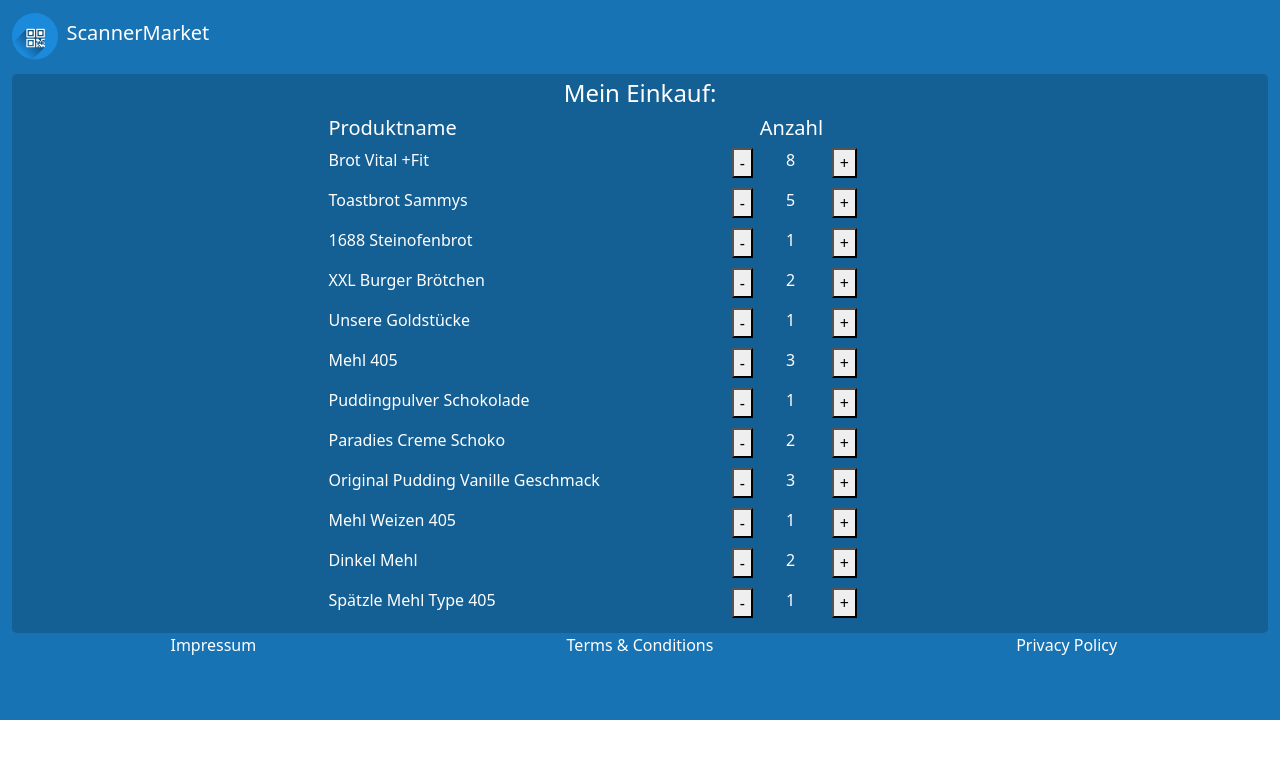
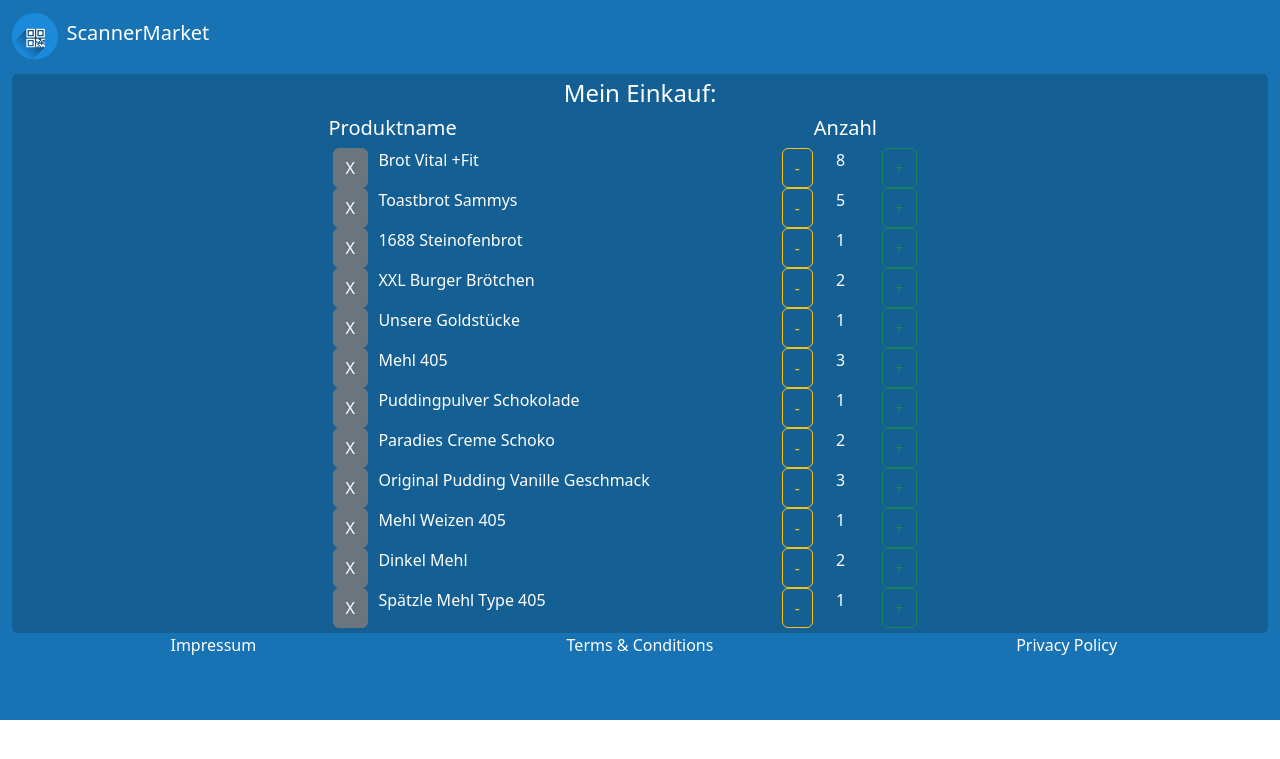
Before and after one commit to prehe/ScannerMarket, a Flask app: page /shoppinglist in a window 1280 px wide. Shown: the top 759 px of the page. Run offline with Flask 3, Linux system fonts and the light colour scheme.

Commit message:
Warenkorb plus minus fix

```diff
--- a/static/warenkorb.js
+++ b/static/warenkorb.js
@@ -12,7 +12,6 @@ function increaseAmount(einkaufId, productId) {
             var spanElement = document.getElementById("quantity_" + productId);
             var currentAmount = parseInt(spanElement.innerText);
             spanElement.innerText = currentAmount + 1;
-            console.log("Quantity increased successfully");
         },
         error: function(xhr, status, error) {
             // Handle error
@@ -32,11 +31,11 @@ function decreaseAmount(einkaufId, productId) {
         },
         success: function(response) {
             // Handle success, update the quantity display
-            console.log(response)
             var spanElement = document.getElementById("quantity_" + productId);
             var currentAmount = parseInt(spanElement.innerText);
-            spanElement.innerText = currentAmount - 1;
-            // console.log("Quantity decreased successfully");
+            if (currentAmount >  1){
+                spanElement.innerText = currentAmount - 1;
+            }
         },
         error: function(xhr, status, error) {
             // Handle error
--- a/templates/sm_shopping_list.html
+++ b/templates/sm_shopping_list.html
@@ -14,10 +14,10 @@
     </div>
         <div class="col-sm-6 offset-sm-3">
             <div class="item row">
-                <div class="col-8">
+                <div class="col-9">
                     <h5>Produktname</h5>
                 </div>
-                <div class="col-1 align-items-center">
+                <div class="col-3 align-items-right">
                     <h5>Anzahl</h5>
                 </div>
             </div>
@@ -25,17 +25,20 @@
             {% for product in product_list %}
             <div class="item row">
                 <div class="item row" id="product_{{ product.shoppingCard_id }}_{{ product.product_id }}">
+                    <div class="col-1">
+                        <button class="mx-1 btn btn-secondary" id="delete_{{ product.product_id }}" aria-label="Produkt entfernen" onclick="deleteItemFromList({{ product.shoppingCard_id }},{{ product.product_id }})" >X</button>
+                    </div>
                     <div class="col-8">
                         <p>{{ product.name }}</p>
                     </div>
                     <div class="col-1">
-                        <button class="mx-1 warenkorb-btn decrease-btn" id="decrease_{{ product.product_id }}" onclick="decreaseAmount({{ product.shoppingCard_id }},{{ product.product_id }})" >-</button>
+                        <button class="mx-1 btn btn-outline-warning decrease-btn" id="decrease_{{ product.product_id }}" aria-label="Decrease quantity" onclick="decreaseAmount({{ product.shoppingCard_id }},{{ product.product_id }})" >-</button>
                     </div>
                     <div class="col-1 text-center">
-                        <span>{{ product.amount }}</span>
+                        <span id="quantity_{{ product.product_id }}">{{ product.amount }}</span>
                     </div>
                     <div class="col-1">
-                        <button class="mx-1 warenkorb-btn increase-btn" id="increase_{{ product.product_id }}" onclick="increaseAmount({{ product.shoppingCard_id }},{{ product.product_id }})">+</button>
+                        <button class="mx-1 btn btn-outline-success increase-btn" id="increase_{{ product.product_id }}" aria-label="Increase quantity" onclick="increaseAmount({{ product.shoppingCard_id }},{{ product.product_id }})">+</button>
                     </div>
                 </div>
             </div>
```
Also changed, not shown: instance/scannerMarket.db.
